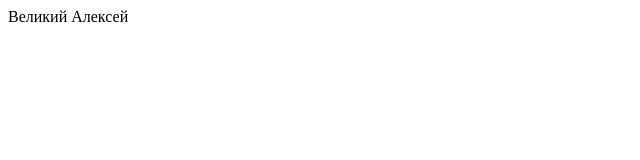
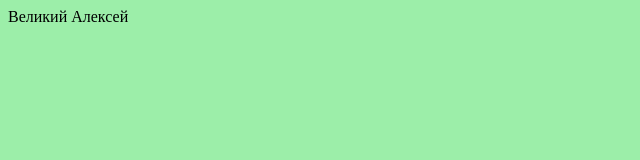
Before and after one commit to kiberOne1/tetris, a plain HTML site: page index.html in a window 1280 px wide. Shown: the whole page, without its empty margins (0-640 px from the left). Drawn offline with Linux system fonts and the light colour scheme.

Commit message:
поменяли на супер дупер новый фон

```diff
--- a/index.html
+++ b/index.html
@@ -5,7 +5,7 @@
     <meta http-equiv="X-UA-Compatible" content="IE=edge">
     <meta name="viewport" content="width=device-width, initial-scale=1.0">
     <title>мой сайт</title>
-    <link href="style.css" >
+    <link href="style.css" rel="stylesheet" >
 </head>
 <body>
     <b1>Великий Алексей </b1>
--- a/style.css
+++ b/style.css
@@ -1,3 +1 @@
-body{
-    background-color: #f05c75;
-}
+body{ background-color: #9ceea9;}
```
